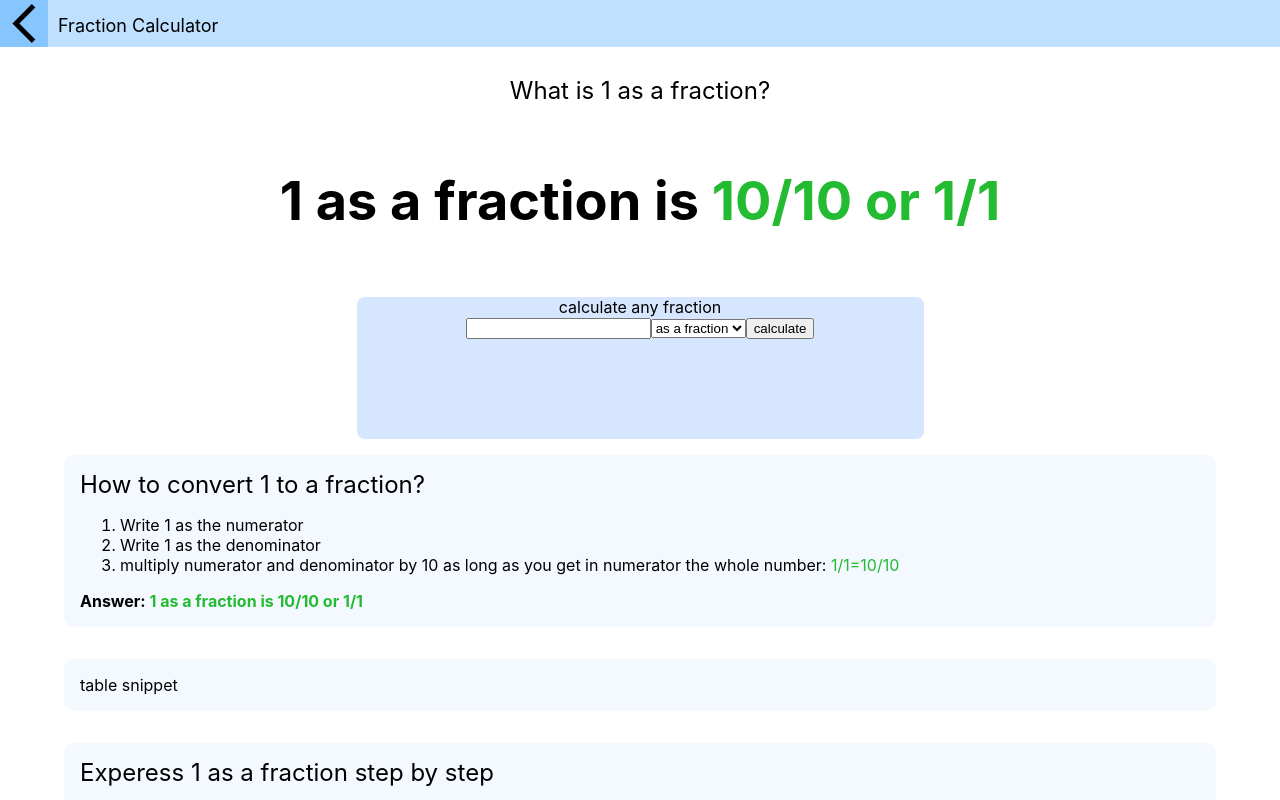
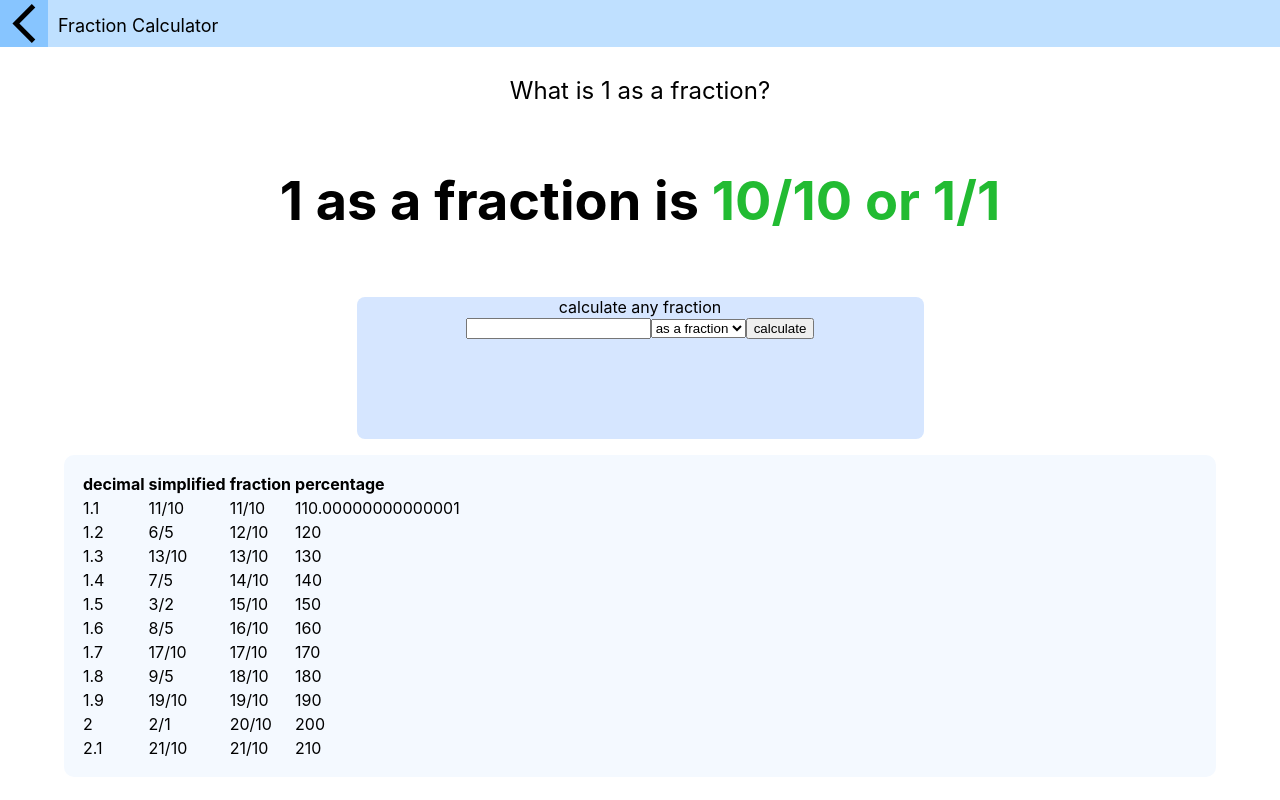
Before and after one commit to ubermensh/anyconvert, a Next.js app: page /as_a_fraction/1 in a window 1280 px wide. Shown: the top 800 px of the page. Built offline with nearby package versions, Linux system fonts and the light colour scheme.

Commit message:
table snippet

```diff
--- a/pages/as_a_fraction/[number].js
+++ b/pages/as_a_fraction/[number].js
@@ -4,7 +4,8 @@ import styles from '../../styles/Home.module.css'
 const Decimal = require('decimal.js')
 import { useForm } from "react-hook-form";
 
-export default function Fraction({ number, numerator, denominator, hNumerator, hDenominator, closeValues }) {
+export default function Fraction({ number, numerator, denominator, hNumerator, hDenominator, closeValues, forTable }) {
+    console.log(forTable);
     const router = useRouter()
     const { register, handleSubmit, errors } = useForm();
     const onSubmit = data => {
@@ -19,10 +20,9 @@ export default function Fraction({ number, numerator, denominator, hNumerator, h
                         <img src="../backArrow.svg"></img>
                     </Link>
                 </div>
-                <span className={styles.topText}>
-                    Fraction Calculator
-                </span>
+                <span className={styles.topText}> Fraction Calculator </span>
             </div>
+
 
             <div className={styles.question}>
                 <span>What is {number} as a fraction?</span>
@@ -44,14 +44,29 @@ export default function Fraction({ number, numerator, denominator, hNumerator, h
                     <button type="submit" value="Submit">calculate</button>
                 </form>
             </div>
-
+            <div className={styles.card}>
+                <table> <thead> <tr>
+                            {Object.keys(forTable).map((row, i) => (
+                                <th key={i}>{row}</th>
+                            ))}
+                        </tr> </thead> <tbody>
+                        {[...Array(forTable.decimal.length).keys()].map((i) =>
+                            <tr key={i}>
+                                <td>{forTable.decimal[i]}</td>
+                                <td>{forTable.simplified[i][0]}/{forTable.simplified[i][1]}</td>
+                                <td>{forTable.fraction[i][0]}/{forTable.fraction[i][1]}</td>
+                                <td>{forTable.percentage[i]}</td>
+                            </tr>
+                        ) }
+                    </tbody> </table>
+            </div>
             <div className={styles.card}>
                 <span className={styles.header}>How to convert {number} to a fraction?</span>
                 <ol>
                     <li> Write {number} as the numerator</li>
                     <li>Write 1 as the denominator</li>
                     <li>multiply numerator and denominator by 10 as long as you get in numerator
-                        the whole number:  <span className={styles.green}>{number}/1={numerator}/{denominator}</span></li>
+                            the whole number:  <span className={styles.green}>{number}/1={numerator}/{denominator}</span></li>
                 </ol>
 
                 <b>Answer: <span className={styles.green}>
@@ -63,11 +78,6 @@ export default function Fraction({ number, numerator, denominator, hNumerator, h
                 </b>
             </div>
 
-            <div className={styles.card}>
-                table snippet
-                <table>
-                </table>
-            </div>
 
             <div className={styles.card}>
                 <span className={styles.header}>Experess {number} as a fraction step by step</span>
@@ -153,13 +163,35 @@ export async function getServerSideProps(context) {
         return res
     }
 
+    function getValuesForTable() {
+        const res = {
+            'decimal': [],
+            'simplified': [],
+            'fraction': [],
+            'percentage': []
+        }
+        let currentNumber = decimalNumber;
+        for (let i = 0; i <= 10; i++) {
+
+            currentNumber = currentNumber.plus(0.1);
+            res.decimal.push(Number(currentNumber))
+            res.simplified.push(fractionDecimal(currentNumber))
+            res.fraction.push(fractionRecursive(Number(currentNumber), 1))
+            res.percentage.push(currentNumber * 100)
+        }
+        return res
+
+    }
+
     const [numerator, denominator] = fractionRecursive(number, 1)
     const [hNumerator, hDenominator] = fractionDecimal(decimalNumber)
 
     const closeValues = getCloseValuesDecimal()
+    const forTable = getValuesForTable()
 
 
-    const props = { number, numerator, denominator, hNumerator, hDenominator, closeValues };
+
+    const props = { number, numerator, denominator, hNumerator, hDenominator, closeValues, forTable };
     return { props }
 }
 
```
